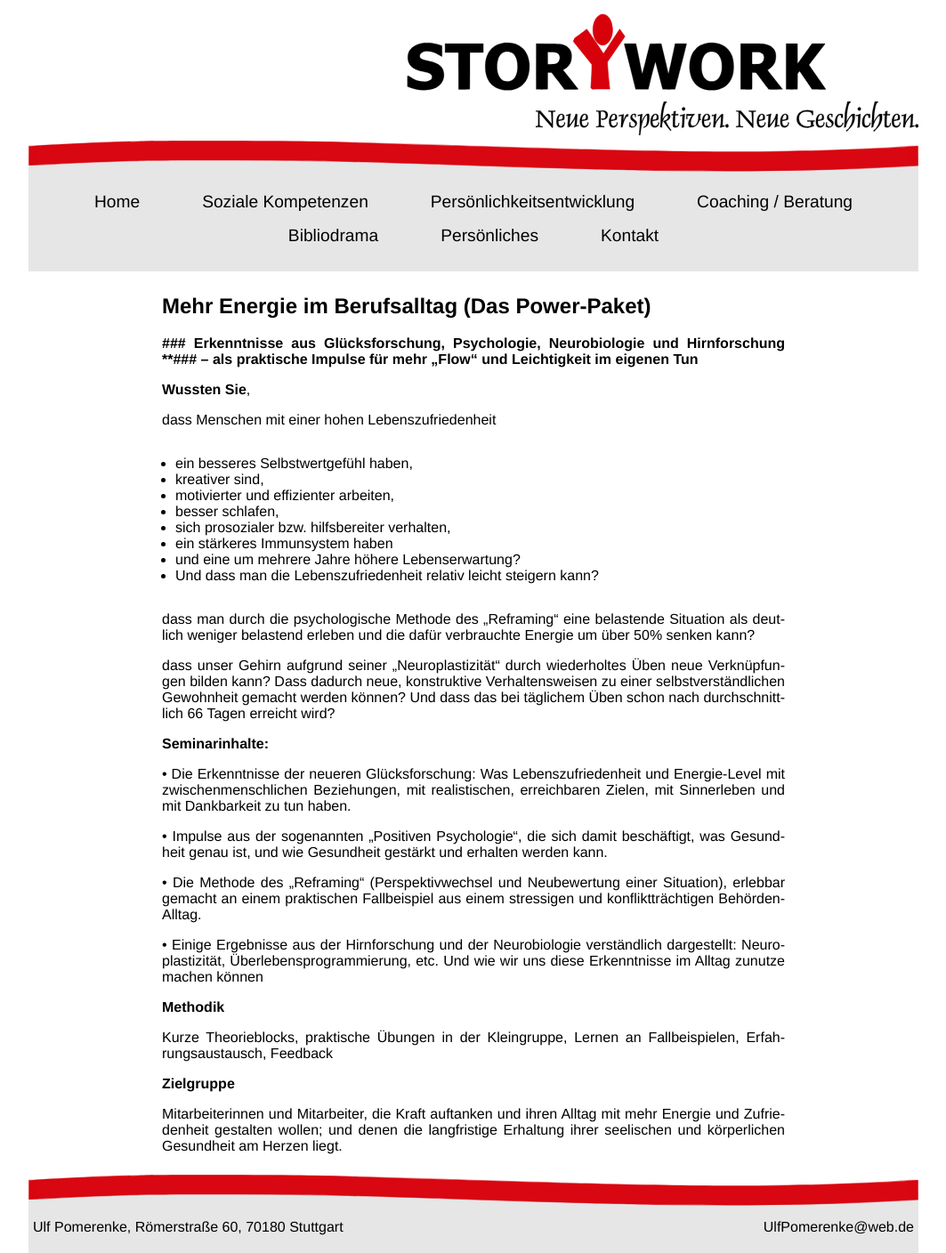
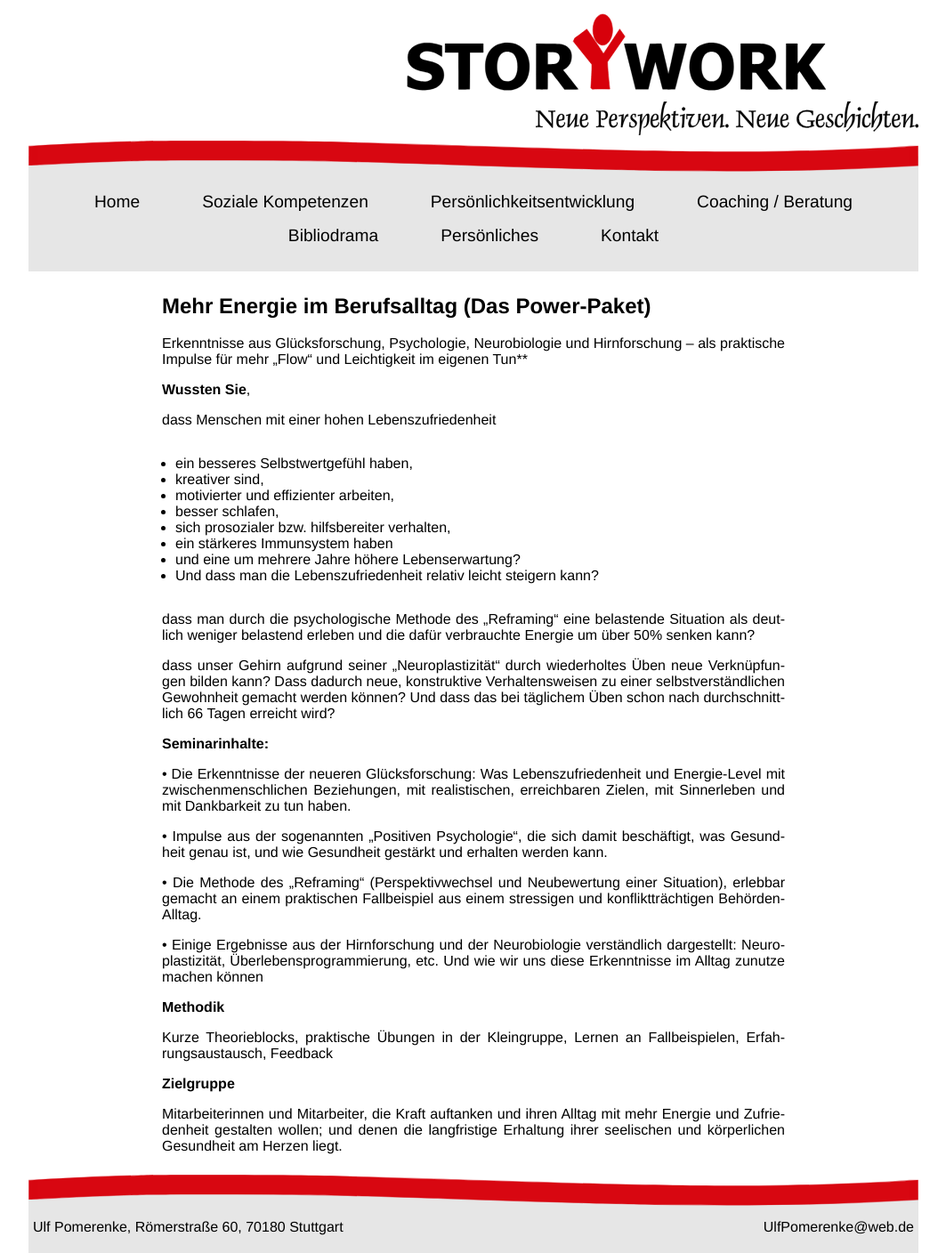
Before and after one commit to storywork/storywork.github.io, a Jekyll site: the page built from soziale-kompetenzen/Mehr-Energie.md, in a window 1280 px wide. Shown: the whole page at 89% size, without its empty margins (108-1171 px from the left). Built offline with Jekyll 4.4.1, drawn with Linux system fonts in a browser that asks for light colours; our own code applies the rules of GitHub Pages for plain Markdown files.

Commit message:
Edit via CMS (1)

```diff
--- a/soziale-kompetenzen/Mehr-Energie.md
+++ b/soziale-kompetenzen/Mehr-Energie.md
@@ -1,7 +1,7 @@
 ## Mehr Energie im Berufsalltag (Das Power-Paket)
 
-**### Erkenntnisse aus Glücksforschung, Psychologie, Neurobiologie und Hirnforschung
-**### –	als praktische Impulse für mehr „Flow“ und Leichtigkeit im eigenen Tun**
+ Erkenntnisse aus Glücksforschung, Psychologie, Neurobiologie und Hirnforschung
+ –	als praktische Impulse für mehr „Flow“ und Leichtigkeit im eigenen Tun**
 
 **Wussten Sie**,
 
```
